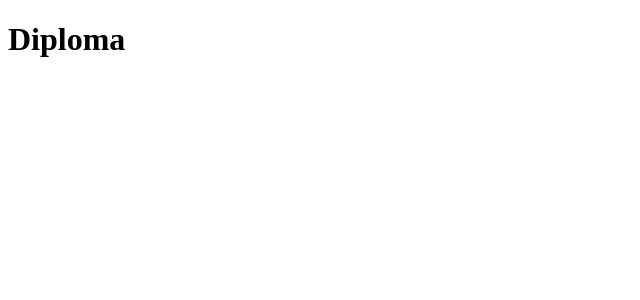
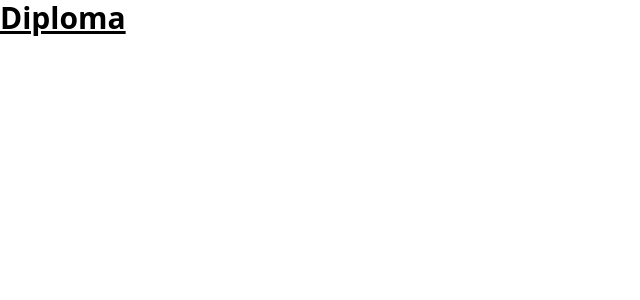
Before and after one commit to nikitakochunov/diploma-project, a React (Create React App) app: page / in a window 1280 px wide. Shown: the top 300 px of the page, without its empty margins (0-640 px from the left). Built offline with nearby package versions, Linux system fonts and the light colour scheme.

Commit message:
new folders and installed tailwind

```diff
--- a/package.json
+++ b/package.json
@@ -3,6 +3,7 @@
   "version": "0.1.0",
   "private": true,
   "dependencies": {
+    "postcss": "^8.4.21",
     "react": "^18.2.0",
     "react-dom": "^18.2.0",
     "react-scripts": "5.0.1"
@@ -30,5 +31,8 @@
       "last 1 firefox version",
       "last 1 safari version"
     ]
+  },
+  "devDependencies": {
+    "tailwindcss": "^3.2.4"
   }
 }
--- /dev/null
+++ b/postcss.config.js
@@ -0,0 +1,6 @@
+module.exports = {
+  plugins: {
+    tailwindcss: {},
+    autoprefixer: {},
+  },
+}
--- a/src/App.js
+++ b/src/app/App.js
@@ -1,7 +1,7 @@
 import React from 'react'
 
 const App = () => {
-  return <h1>Diploma</h1>
+  return <h1 className='text-3xl font-bold underline'>Diploma</h1>
 }
 
 export default App
--- /dev/null
+++ b/src/index.css
@@ -0,0 +1,3 @@
+@tailwind base;
+@tailwind components;
+@tailwind utilities;
--- a/src/index.js
+++ b/src/index.js
@@ -1,6 +1,7 @@
 import React from 'react'
 import ReactDOM from 'react-dom/client'
-import App from './App'
+import App from './app/App'
+import './index.css'
 
 const root = ReactDOM.createRoot(document.getElementById('root'))
 root.render(
--- /dev/null
+++ b/tailwind.config.js
@@ -0,0 +1,8 @@
+/** @type {import('tailwindcss').Config} */
+module.exports = {
+  content: ['./src/**/*.{js,jsx,ts,tsx}'],
+  theme: {
+    extend: {},
+  },
+  plugins: [],
+}
```
Also changed, not shown: 1 other file (tests, documents, lock files or other folders).
